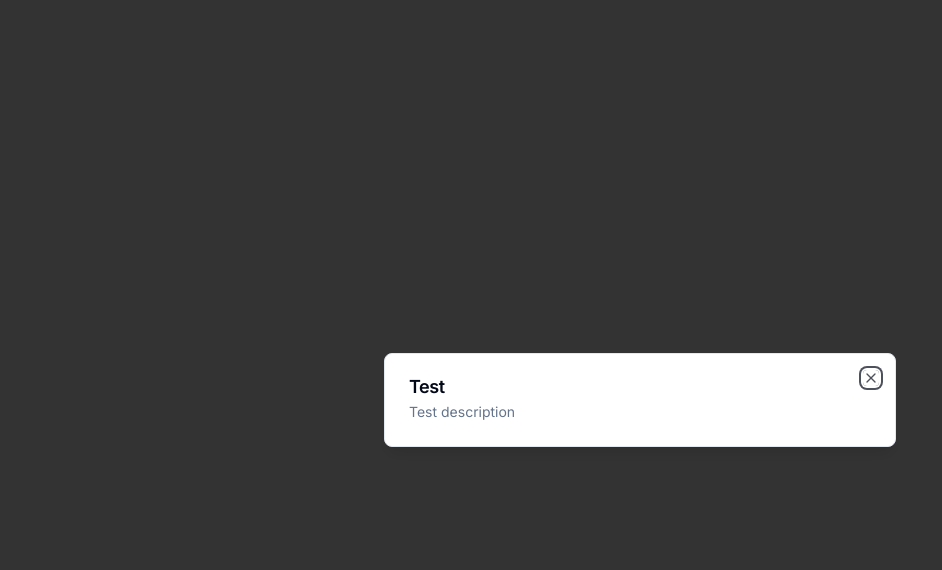
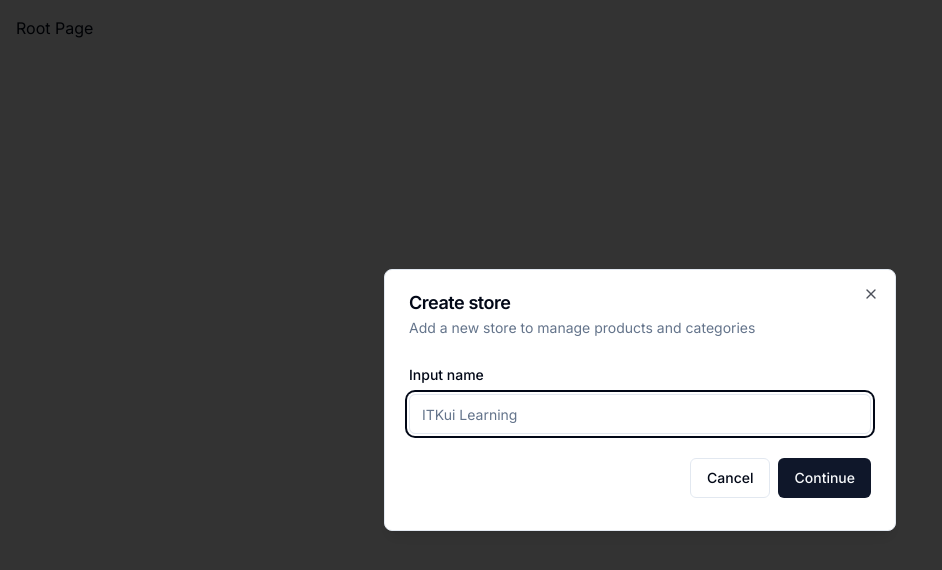
Before and after one commit to ITKuiElearning/itkui-ui, a Next.js app: page / in a window 1280 px wide. Shown: the top 570 px of the page, without its empty margins (0-942 px from the left). Built offline with nearby package versions, Linux system fonts and the light colour scheme.

Commit message:
Add form component

```diff
--- a/app/(root)/page.tsx
+++ b/app/(root)/page.tsx
@@ -1,15 +1,20 @@
 'use client';
 
 import { Modal } from '@/components/ui/modal';
+import { useStoreModal } from '@/hooks/use-store-modal';
+import { useEffect } from 'react';
 
 const SetupPage = () => {
-  return (
-    <div>
-      <Modal title="Test" description="Test description" isOpen onClose={() => {}}>
-        Children
-      </Modal>
-    </div>
-  );
+  const onOpen = useStoreModal((state) => state.onOpen);
+  const isOpen = useStoreModal((state) => state.isOpen);
+
+  useEffect(() => {
+    if (!isOpen) {
+      onOpen();
+    }
+  }, [isOpen, onOpen]);
+
+  return <div className="p-4">Root Page</div>;
 };
 
 export default SetupPage;
--- a/app/layout.tsx
+++ b/app/layout.tsx
@@ -1,13 +1,14 @@
-import type { Metadata } from "next";
-import { Inter } from "next/font/google";
-import "./globals.css";
+import type { Metadata } from 'next';
+import { Inter } from 'next/font/google';
 import { ClerkProvider } from '@clerk/nextjs';
+import { ModalProvider } from '@/providers/modal-providers';
+import './globals.css';
 
-const inter = Inter({ subsets: ["latin"] });
+const inter = Inter({ subsets: ['latin'] });
 
 export const metadata: Metadata = {
-  title: "Admin Dashboard",
-  description: "Admin Dashboard",
+  title: 'Admin Dashboard',
+  description: 'Admin Dashboard',
 };
 
 export default function RootLayout({
@@ -18,7 +19,10 @@
   return (
     <ClerkProvider>
       <html lang="en">
-        <body className={inter.className}>{children}</body>
+        <body className={inter.className}>
+          <ModalProvider />
+          {children}
+        </body>
       </html>
     </ClerkProvider>
   );
--- /dev/null
+++ b/components/modals/store-modal.tsx
@@ -0,0 +1,65 @@
+'use client';
+
+import * as z from 'zod';
+import { useForm } from 'react-hook-form';
+import { Modal } from '@/components/ui/modal';
+import { useStoreModal } from '@/hooks/use-store-modal';
+import { zodResolver } from '@hookform/resolvers/zod';
+import { Form, FormControl, FormField, FormItem, FormLabel, FormMessage } from '@/components/ui/form';
+import { Input } from '@/components/ui/input';
+import { Button } from '../ui/button';
+
+const formSchema = z.object({
+  name: z.string().min(1),
+});
+
+export const StoreModal = () => {
+  const storeModal = useStoreModal();
+  const form = useForm<z.infer<typeof formSchema>>({
+    resolver: zodResolver(formSchema),
+    defaultValues: {
+      name: '',
+    },
+  });
+
+  const onSubmit = async (values: z.infer<typeof formSchema>) => {
+    console.log(values);
+    // TODO: create store
+  };
+  return (
+    <Modal
+      title="Create store"
+      description="Add a new store to manage products and categories"
+      isOpen={storeModal.isOpen}
+      onClose={storeModal.onClose}
+    >
+      <div>
+        <div className="space-y-4 py-2 pd-4">
+          <Form {...form}>
+            <form onSubmit={form.handleSubmit(onSubmit)}>
+              <FormField
+                control={form.control}
+                name="name"
+                render={({ field }) => (
+                  <FormItem>
+                    <FormLabel>Input name</FormLabel>
+                    <FormControl>
+                      <Input placeholder="ITKui Learning" {...field}></Input>
+                    </FormControl>
+                    <FormMessage />
+                  </FormItem>
+                )}
+              />
+              <div className="pt-6 space-x-2 flex items-center justify-end w-full">
+                <Button variant="outline" onClick={storeModal.onClose}>
+                  Cancel
+                </Button>
+                <Button type="submit">Continue</Button>
+              </div>
+            </form>
+          </Form>
+        </div>
+      </div>
+    </Modal>
+  );
+};
--- /dev/null
+++ b/components/ui/form.tsx
@@ -0,0 +1,176 @@
+import * as React from "react"
+import * as LabelPrimitive from "@radix-ui/react-label"
+import { Slot } from "@radix-ui/react-slot"
+import {
+  Controller,
+  ControllerProps,
+  FieldPath,
+  FieldValues,
+  FormProvider,
+  useFormContext,
+} from "react-hook-form"
+
+import { cn } from "@/lib/utils"
+import { Label } from "@/components/ui/label"
+
+const Form = FormProvider
+
+type FormFieldContextValue<
+  TFieldValues extends FieldValues = FieldValues,
+  TName extends FieldPath<TFieldValues> = FieldPath<TFieldValues>
+> = {
+  name: TName
+}
+
+const FormFieldContext = React.createContext<FormFieldContextValue>(
+  {} as FormFieldContextValue
+)
+
+const FormField = <
+  TFieldValues extends FieldValues = FieldValues,
+  TName extends FieldPath<TFieldValues> = FieldPath<TFieldValues>
+>({
+  ...props
+}: ControllerProps<TFieldValues, TName>) => {
+  return (
+    <FormFieldContext.Provider value={{ name: props.name }}>
+      <Controller {...props} />
+    </FormFieldContext.Provider>
+  )
+}
+
+const useFormField = () => {
+  const fieldContext = React.useContext(FormFieldContext)
+  const itemContext = React.useContext(FormItemContext)
+  const { getFieldState, formState } = useFormContext()
+
+  const fieldState = getFieldState(fieldContext.name, formState)
+
+  if (!fieldContext) {
+    throw new Error("useFormField should be used within <FormField>")
+  }
+
+  const { id } = itemContext
+
+  return {
+    id,
+    name: fieldContext.name,
+    formItemId: `${id}-form-item`,
+    formDescriptionId: `${id}-form-item-description`,
+    formMessageId: `${id}-form-item-message`,
+    ...fieldState,
+  }
+}
+
+type FormItemContextValue = {
+  id: string
+}
+
+const FormItemContext = React.createContext<FormItemContextValue>(
+  {} as FormItemContextValue
+)
+
+const FormItem = React.forwardRef<
+  HTMLDivElement,
+  React.HTMLAttributes<HTMLDivElement>
+>(({ className, ...props }, ref) => {
+  const id = React.useId()
+
+  return (
+    <FormItemContext.Provider value={{ id }}>
+      <div ref={ref} className={cn("space-y-2", className)} {...props} />
+    </FormItemContext.Provider>
+  )
+})
+FormItem.displayName = "FormItem"
+
+const FormLabel = React.forwardRef<
+  React.ElementRef<typeof LabelPrimitive.Root>,
+  React.ComponentPropsWithoutRef<typeof LabelPrimitive.Root>
+>(({ className, ...props }, ref) => {
+  const { error, formItemId } = useFormField()
+
+  return (
+    <Label
+      ref={ref}
+      className={cn(error && "text-destructive", className)}
+      htmlFor={formItemId}
+      {...props}
+    />
+  )
+})
+FormLabel.displayName = "FormLabel"
+
+const FormControl = React.forwardRef<
+  React.ElementRef<typeof Slot>,
+  React.ComponentPropsWithoutRef<typeof Slot>
+>(({ ...props }, ref) => {
+  const { error, formItemId, formDescriptionId, formMessageId } = useFormField()
+
+  return (
+    <Slot
+      ref={ref}
+      id={formItemId}
+      aria-describedby={
+        !error
+          ? `${formDescriptionId}`
+          : `${formDescriptionId} ${formMessageId}`
+      }
+      aria-invalid={!!error}
+      {...props}
+    />
+  )
+})
+FormControl.displayName = "FormControl"
+
+const FormDescription = React.forwardRef<
+  HTMLParagraphElement,
+  React.HTMLAttributes<HTMLParagraphElement>
+>(({ className, ...props }, ref) => {
+  const { formDescriptionId } = useFormField()
+
+  return (
+    <p
+      ref={ref}
+      id={formDescriptionId}
+      className={cn("text-sm text-muted-foreground", className)}
+      {...props}
+    />
+  )
+})
+FormDescription.displayName = "FormDescription"
+
+const FormMessage = React.forwardRef<
+  HTMLParagraphElement,
+  React.HTMLAttributes<HTMLParagraphElement>
+>(({ className, children, ...props }, ref) => {
+  const { error, formMessageId } = useFormField()
+  const body = error ? String(error?.message) : children
+
+  if (!body) {
+    return null
+  }
+
+  return (
+    <p
+      ref={ref}
+      id={formMessageId}
+      className={cn("text-sm font-medium text-destructive", className)}
+      {...props}
+    >
+      {body}
+    </p>
+  )
+})
+FormMessage.displayName = "FormMessage"
+
+export {
+  useFormField,
+  Form,
+  FormItem,
+  FormLabel,
+  FormControl,
+  FormDescription,
+  FormMessage,
+  FormField,
+}
--- /dev/null
+++ b/components/ui/input.tsx
@@ -0,0 +1,25 @@
+import * as React from "react"
+
+import { cn } from "@/lib/utils"
+
+export interface InputProps
+  extends React.InputHTMLAttributes<HTMLInputElement> {}
+
+const Input = React.forwardRef<HTMLInputElement, InputProps>(
+  ({ className, type, ...props }, ref) => {
+    return (
+      <input
+        type={type}
+        className={cn(
+          "flex h-10 w-full rounded-md border border-input bg-background px-3 py-2 text-sm ring-offset-background file:border-0 file:bg-transparent file:text-sm file:font-medium placeholder:text-muted-foreground focus-visible:outline-none focus-visible:ring-2 focus-visible:ring-ring focus-visible:ring-offset-2 disabled:cursor-not-allowed disabled:opacity-50",
+          className
+        )}
+        ref={ref}
+        {...props}
+      />
+    )
+  }
+)
+Input.displayName = "Input"
+
+export { Input }
--- /dev/null
+++ b/components/ui/label.tsx
@@ -0,0 +1,26 @@
+"use client"
+
+import * as React from "react"
+import * as LabelPrimitive from "@radix-ui/react-label"
+import { cva, type VariantProps } from "class-variance-authority"
+
+import { cn } from "@/lib/utils"
+
+const labelVariants = cva(
+  "text-sm font-medium leading-none peer-disabled:cursor-not-allowed peer-disabled:opacity-70"
+)
+
+const Label = React.forwardRef<
+  React.ElementRef<typeof LabelPrimitive.Root>,
+  React.ComponentPropsWithoutRef<typeof LabelPrimitive.Root> &
+    VariantProps<typeof labelVariants>
+>(({ className, ...props }, ref) => (
+  <LabelPrimitive.Root
+    ref={ref}
+    className={cn(labelVariants(), className)}
+    {...props}
+  />
+))
+Label.displayName = LabelPrimitive.Root.displayName
+
+export { Label }
--- a/components/ui/modal.tsx
+++ b/components/ui/modal.tsx
@@ -24,6 +24,7 @@
           <DialogTitle>{title}</DialogTitle>
           <DialogDescription>{description}</DialogDescription>
         </DialogHeader>
+        <div>{children}</div>
       </DialogContent>
     </Dialog>
   );
--- /dev/null
+++ b/hooks/use-store-modal.tsx
@@ -0,0 +1,13 @@
+import { create } from 'zustand';
+
+interface useStoreModalInterface {
+  isOpen: boolean;
+  onOpen: () => void;
+  onClose: () => void;
+}
+
+export const useStoreModal = create<useStoreModalInterface>((set) => ({
+  isOpen: false,
+  onOpen: () => set({ isOpen: true }),
+  onClose: () => set({ isOpen: false }),
+}));
--- a/package.json
+++ b/package.json
@@ -12,7 +12,9 @@
   },
   "dependencies": {
     "@clerk/nextjs": "^5.1.5",
+    "@hookform/resolvers": "^3.6.0",
     "@radix-ui/react-dialog": "^1.0.5",
+    "@radix-ui/react-label": "^2.0.2",
     "@radix-ui/react-slot": "^1.0.2",
     "class-variance-authority": "^0.7.0",
     "clsx": "^2.1.1",
@@ -20,8 +22,10 @@
     "next": "14.2.4",
     "react": "^18",
     "react-dom": "^18",
+    "react-hook-form": "^7.51.5",
     "tailwind-merge": "^2.3.0",
     "tailwindcss-animate": "^1.0.7",
+    "zod": "^3.23.8",
     "zustand": "^4.5.2"
   },
   "devDependencies": {
--- /dev/null
+++ b/providers/modal-providers.tsx
@@ -0,0 +1,22 @@
+'use client';
+
+import { StoreModal } from '@/components/modals/store-modal';
+import { useEffect, useState } from 'react';
+
+export const ModalProvider = () => {
+  const [isMounted, setIsMounted] = useState(false);
+
+  useEffect(() => {
+    setIsMounted(true);
+  }, []);
+
+  if (!isMounted) {
+    return null;
+  }
+
+  return (
+    <>
+      <StoreModal />
+    </>
+  );
+};
```
Also changed, not shown: 1 other file (tests, documents, lock files or other folders).
